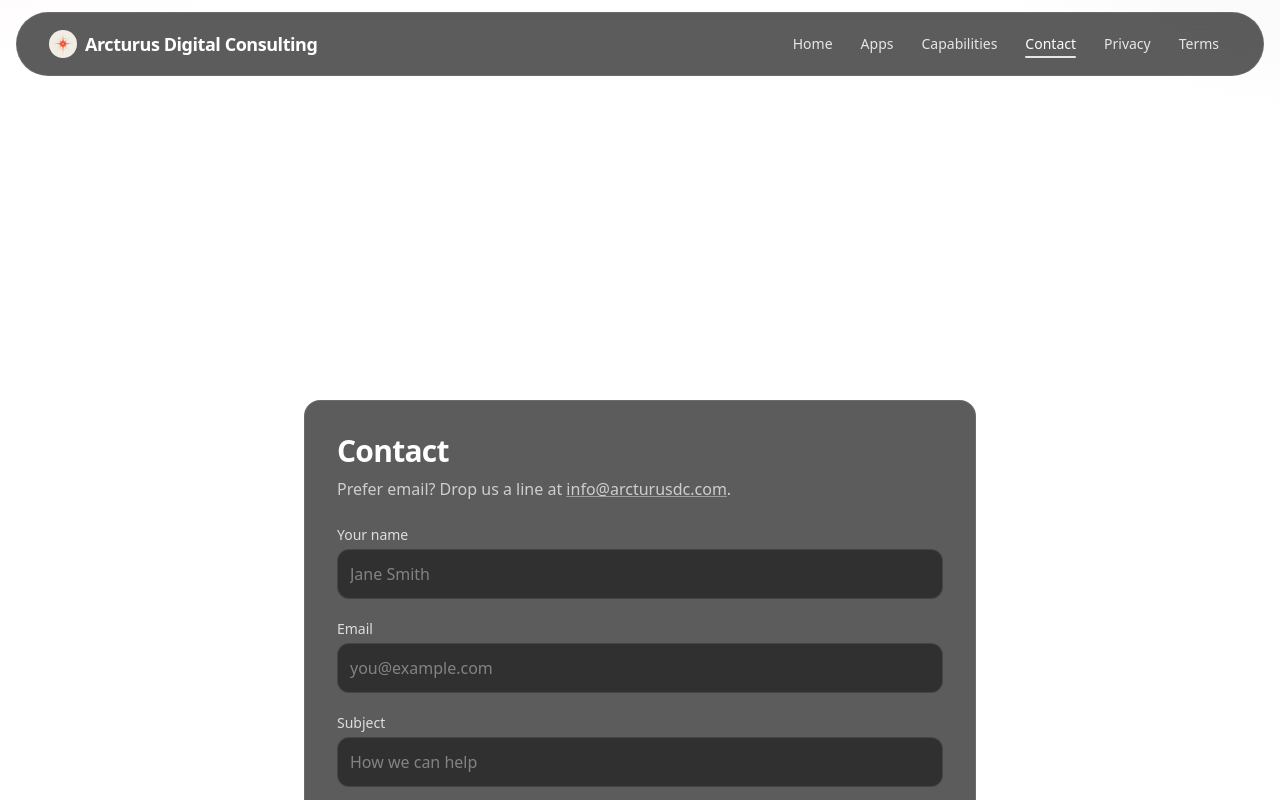
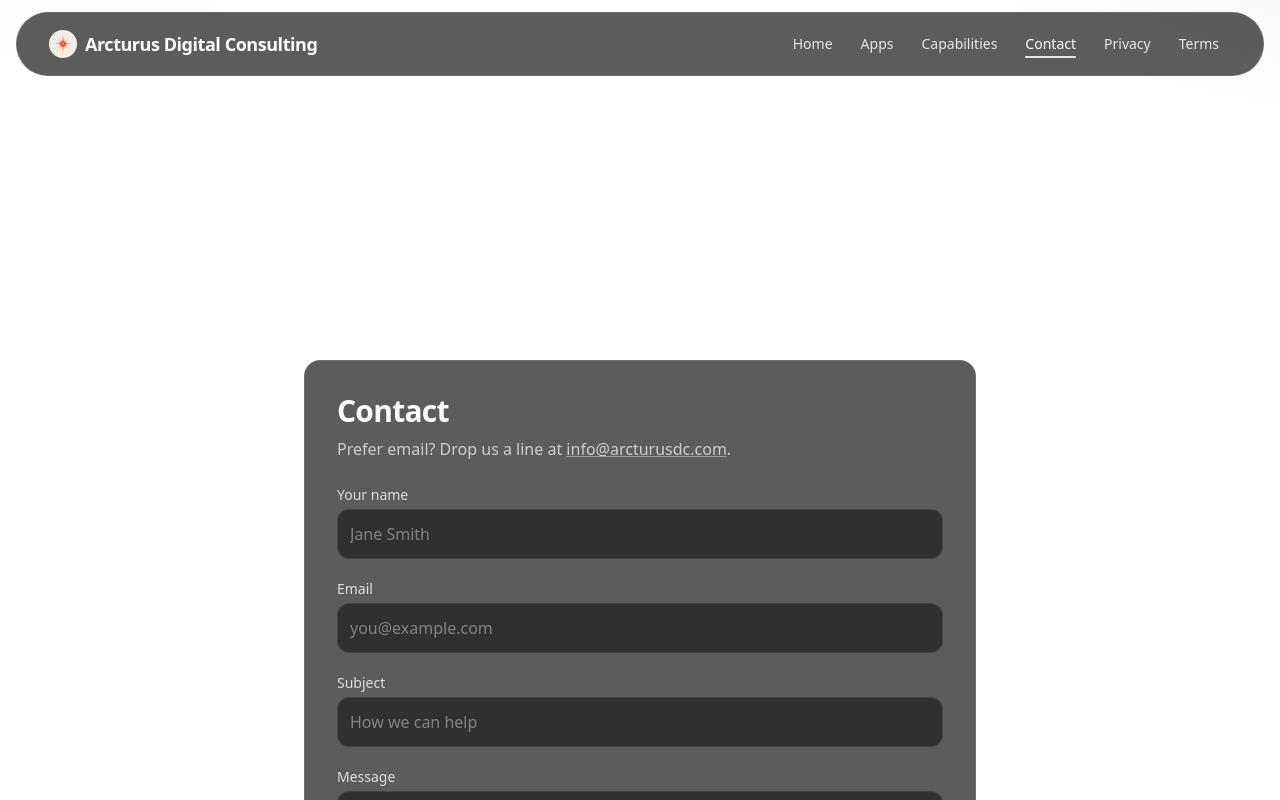
Before and after one commit to repinfaust/arcturusdc.github.io, a Next.js app: page /contact in a window 1280 px wide. Shown: the top 800 px of the page. Built offline with nearby package versions, Linux system fonts and the light colour scheme.

Commit message:
Update page.js

```diff
--- a/src/app/contact/page.js
+++ b/src/app/contact/page.js
@@ -10,7 +10,7 @@ export const metadata = {
 export default function ContactPage() {
   return (
     <div className="px-3 sm:px-4">
-      <div className="mx-auto max-w-7xl py-12 sm:py-16">
+      <div className="mx-auto max-w-7xl pt-4 sm:pt-6 pb-12 sm:pb-16">
         <div className="mx-auto max-w-2xl mb-8 text-center">
           <p className="text-sm uppercase tracking-widest text-white/60">Get in touch</p>
           <h1 className="mt-2 text-3xl sm:text-4xl font-semibold tracking-tight text-white">
```
